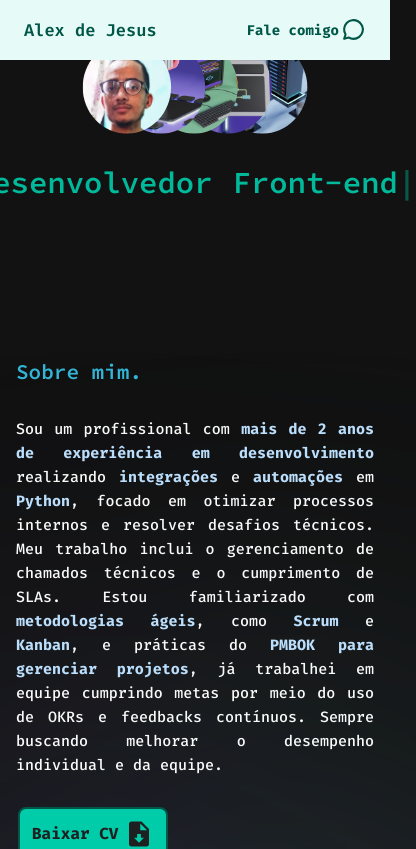
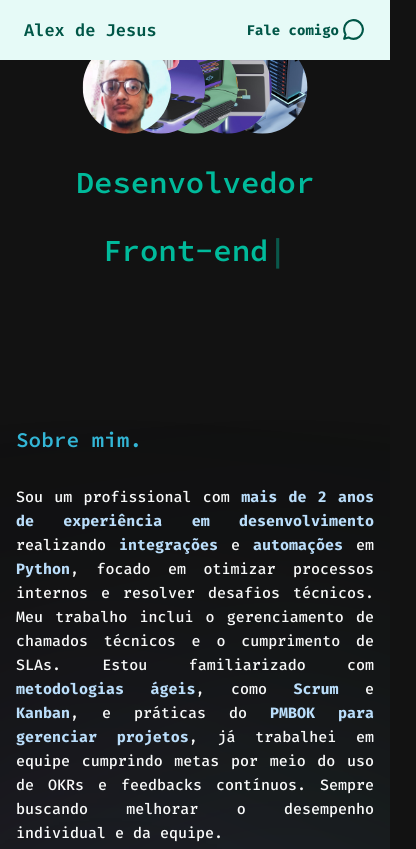
Before and after one commit to AlexdeJesusFS/portfolio, a React (Create React App) app in the folder portfolio/: page / in a window 390 px wide. Shown: the top 849 px of the page, 416 px wide, since content can reach past the window. Built offline with nearby package versions, Linux system fonts and the light colour scheme.

Commit message:
TypeWriter atualizado.
responsividade para telas menores de 500px, adaptando o componente para caber na tela.

```diff
--- a/portfolio/src/pages/home/components/TypeWriter/styles.ts
+++ b/portfolio/src/pages/home/components/TypeWriter/styles.ts
@@ -8,13 +8,18 @@ export const Container = styled.div`
     align-items: center;
     justify-content: center;
     gap: 20px;
-    //gap: clamp(30px);
     white-space: nowrap; //evita quebra de linhas
 
     //text:
     color: ${({ theme }) => theme.colors.Primary["water green-600"]};
+
+    @media (max-width: 500px) { //quebra de linha entre as divs para não ultrapassar largura da tela
+        flex-direction: column;
+    };
 `;
 
 export const TypedContainer = styled.div`
-    width: clamp(203px, 25.03vw, 333px);
+    @media (min-width: 500px) { //quebra de linha entre as divs para não ultrapassar largura da tela
+        width: clamp(203px, 25.03vw, 333px);
+    };
 `;
```
